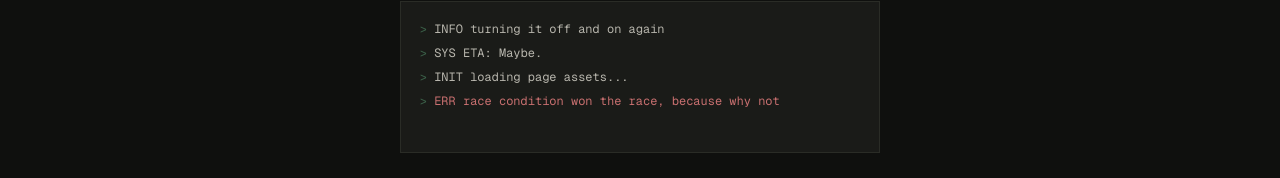
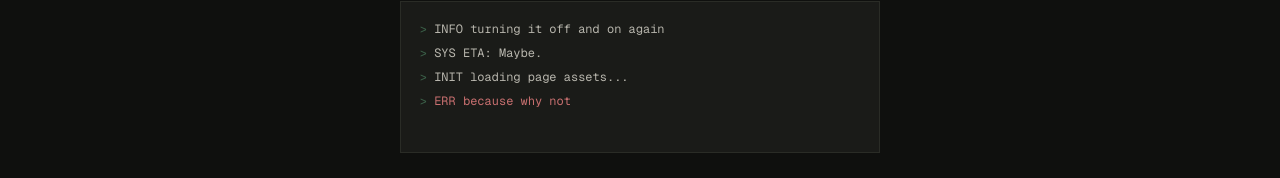
Before and after one commit to Sucu-Syndicate/silverline-portfolio, a Next.js app: page /now in a window 1280 px wide. Shown: the part 386-564 px from the top of the page. Built offline with nearby package versions, Linux system fonts and the light colour scheme.

Commit message:
[PTASK-007] Split race condition ERR into two separate entries

```diff
--- a/components/ui/WorkInProgress.tsx
+++ b/components/ui/WorkInProgress.tsx
@@ -32,7 +32,8 @@ const LOG_POOL = [
 const ERR_POOL = [
   'ERR   content was not found in this dimension, check the neighbouring ones',
   'ERR   auto-merge failed: codebase caught fire during reconciliation',
-  'ERR   race condition won the race, because why not',
+  'ERR   race condition won the race',
+  'ERR   because why not',
 ];
 
 function buildSequence(): string[] {
```
